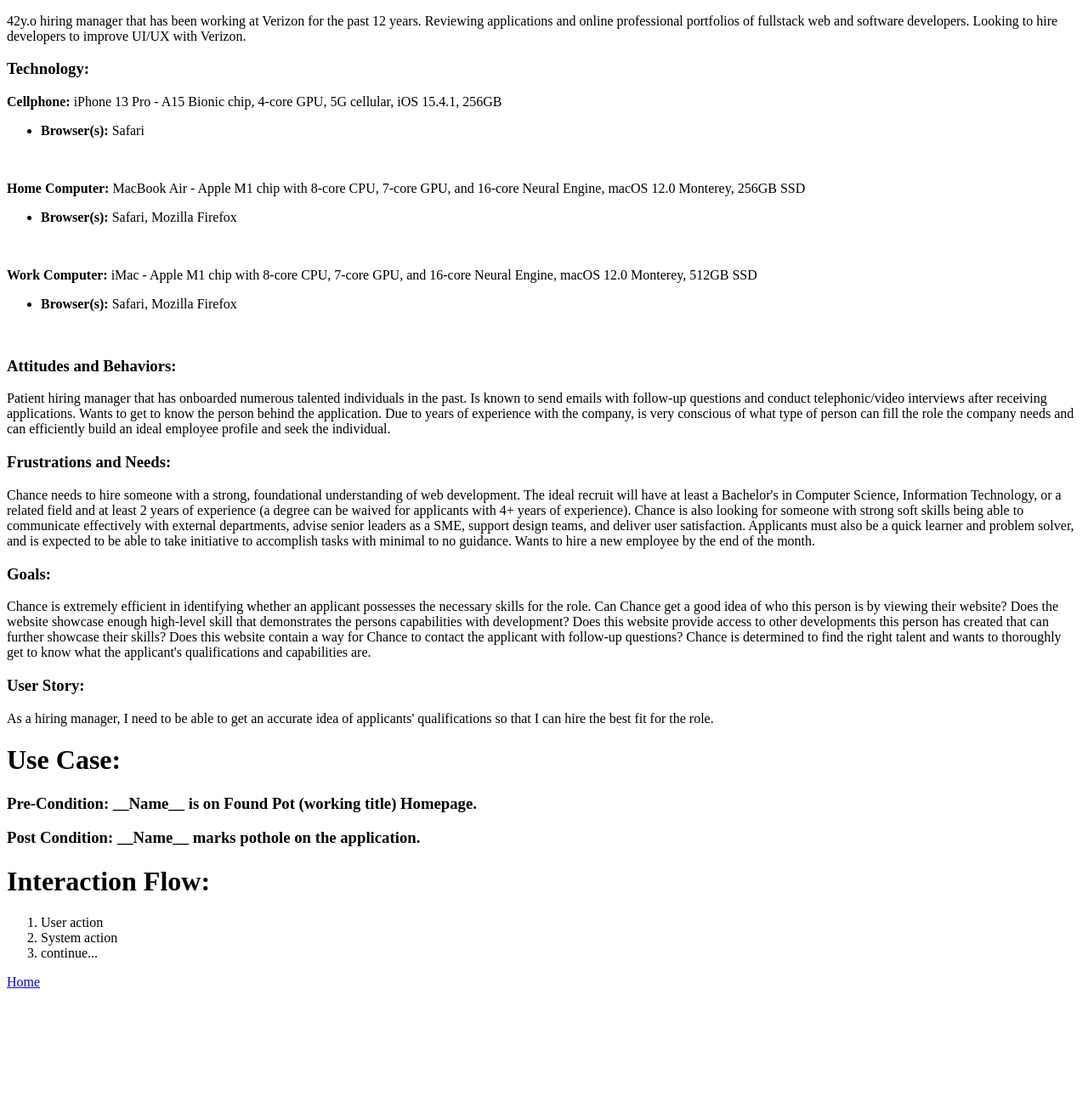
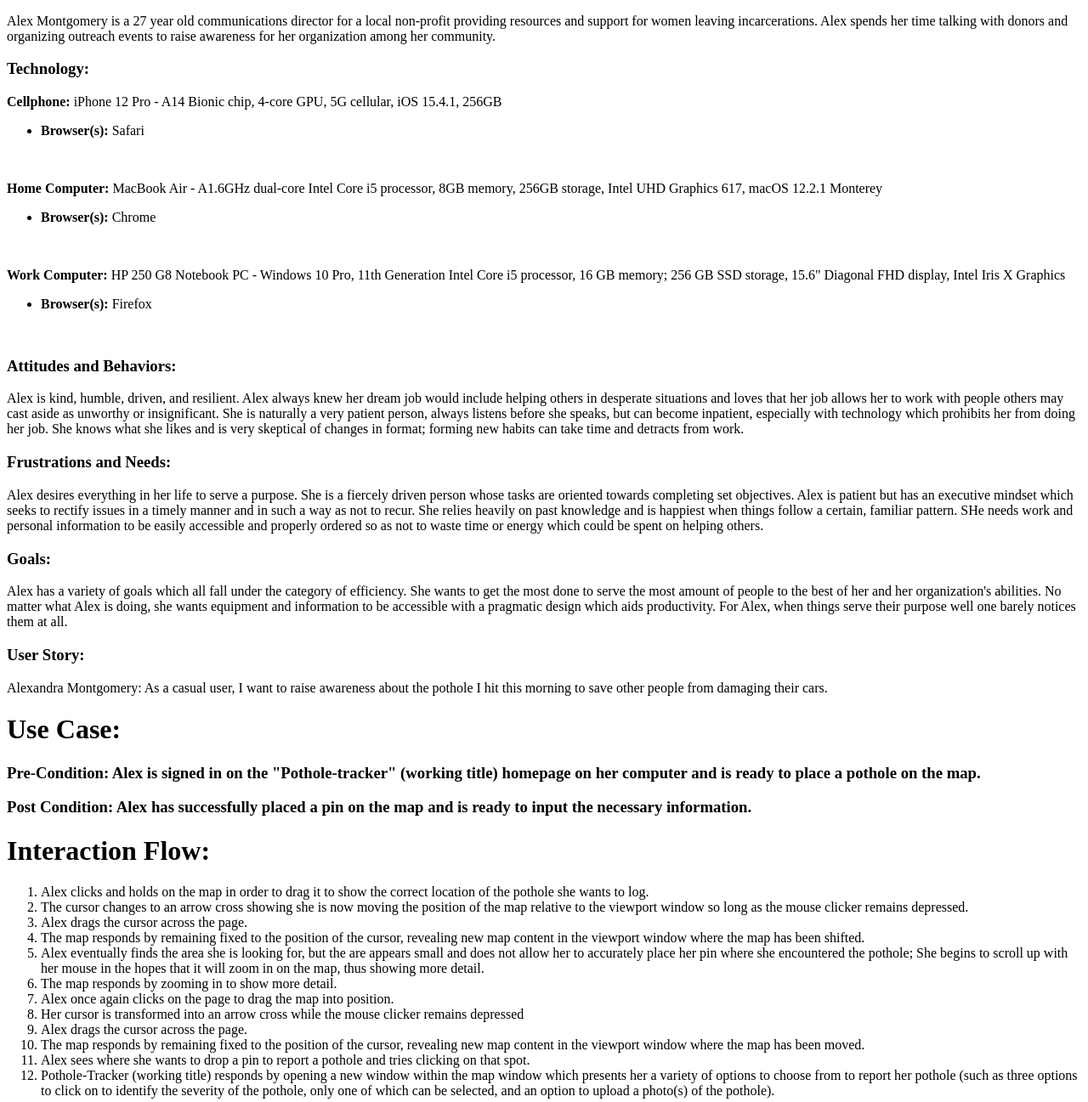
Before and after one commit to deepdive-bootcamp-team-pf/pothole-finder, a plain HTML site: page documentation/stephen-persona.html in a window 1280 px wide. Shown: the part 152-1449 px from the top of the page at 85% size. Before the commit the page ends 1333 px from the top, so only its background shows below. Drawn offline with Linux system fonts and the light colour scheme.

Commit message:
updated stephen-persona.html

```diff
--- a/documentation/stephen-persona.html
+++ b/documentation/stephen-persona.html
@@ -9,62 +9,84 @@
 <h1>Persona:</h1>
 <h2>Alexandra Montgomery</h2>
 <h3>Profession:</h3>
-<p>42y.o hiring manager that has been working at Verizon for the past 12 years. Reviewing applications and online
-    professional portfolios of fullstack web and software developers. Looking to hire developers to improve UI/UX with
-    Verizon.</p>
+<p>Alex Montgomery is a 27 year old communications director for a local non-profit providing resources and support for
+    women leaving incarcerations. Alex spends her time talking with donors and organizing outreach events to raise
+    awareness for her organization among her community.</p>
 <h3>Technology:</h3>
-<p><strong>Cellphone:</strong> iPhone 13 Pro - A15 Bionic chip, 4-core GPU, 5G cellular, iOS 15.4.1, 256GB</p>
+<p><strong>Cellphone:</strong> iPhone 12 Pro - A14 Bionic chip, 4-core GPU, 5G cellular, iOS 15.4.1, 256GB</p>
 <ul>
     <li><strong>Browser(s):</strong> Safari</li>
 </ul>
 <br>
-<p><strong>Home Computer:</strong> MacBook Air - Apple M1 chip with 8-core CPU, 7-core GPU, and 16-core Neural Engine,
-    macOS 12.0 Monterey, 256GB SSD</p>
+<p><strong>Home Computer:</strong> MacBook Air - A1.6GHz dual-core Intel Core i5 processor, 8GB memory, 256GB storage,
+    Intel UHD Graphics 617, macOS 12.2.1 Monterey</p>
 <ul>
-    <li><strong>Browser(s):</strong> Safari, Mozilla Firefox</li>
+    <li><strong>Browser(s):</strong> Chrome</li>
 </ul>
 <br>
-<p><strong>Work Computer:</strong> iMac - Apple M1 chip with 8-core CPU, 7-core GPU, and 16-core Neural Engine,
-    macOS 12.0 Monterey, 512GB SSD</p>
+<p><strong>Work Computer:</strong> HP 250 G8 Notebook PC - Windows 10 Pro, 11th Generation Intel Core i5 processor, 16
+    GB memory; 256 GB SSD storage, 15.6" Diagonal FHD display, Intel Iris X Graphics</p>
 <ul>
-    <li><strong>Browser(s):</strong> Safari, Mozilla Firefox</li>
+    <li><strong>Browser(s):</strong> Firefox</li>
 </ul>
 <br>
 <h3>Attitudes and Behaviors:</h3>
-<p>Patient hiring manager that has onboarded numerous talented individuals in the past. Is known to send emails with
-    follow-up questions and conduct telephonic/video interviews after receiving applications. Wants to get to know the
-    person behind the application. Due to years of experience with the company, is very conscious of what type of person
-    can fill the role the company needs and can efficiently build an ideal employee profile and seek the individual.</p>
+<p>Alex is kind, humble, driven, and resilient. Alex always knew her dream job would include helping others in desperate
+    situations and loves that her job allows her to work with people others may cast aside as unworthy or insignificant.
+    She is naturally a very patient person, always listens before she speaks, but can become inpatient, especially with
+    technology which prohibits her from doing her job. She knows what she likes and is very skeptical of changes in
+    format; forming new habits can take time and detracts from work.</p>
 <h3>Frustrations and Needs:</h3>
-<p>Chance needs to hire someone with a strong, foundational understanding of web development. The ideal recruit will
-    have at least a Bachelor's in Computer Science, Information Technology, or a related field and at least 2 years of
-    experience (a degree can be waived for applicants with 4+ years of experience). Chance is also looking for someone
-    with strong soft skills being able to communicate effectively with external departments, advise senior leaders as a
-    SME, support design teams, and deliver user satisfaction. Applicants must also be a quick learner and problem
-    solver, and is expected to be able to take initiative to accomplish tasks with minimal to no guidance. Wants to hire
-    a new employee by the end of the month.</p>
+<p>Alex desires everything in her life to serve a purpose. She is a fiercely driven person whose tasks are oriented towards
+    completing set objectives. Alex is patient but has an executive mindset which seeks to rectify issues in a timely
+    manner and in such a way as not to recur. She relies heavily on past knowledge and is happiest when things follow a
+    certain, familiar pattern. SHe needs work and personal information to be easily accessible and properly ordered so
+    as not to waste time or energy which could be spent on helping others.</p>
 <h3>Goals:</h3>
-<p>Chance is extremely efficient in identifying whether an applicant possesses the necessary skills for the role.
-    Can Chance get a good idea of who this person is by viewing their website? Does the website showcase enough
-    high-level skill that demonstrates the persons capabilities with development? Does this website provide access to
-    other developments this person has created that can further showcase their skills? Does this website contain a way
-    for Chance to contact the applicant with follow-up questions? Chance is determined to find the right talent and
-    wants to thoroughly get to know what the applicant's qualifications and capabilities are.</p>
+<p>Alex has a variety of goals which all fall under the category of efficiency. She wants to get the most done to serve
+    the most amount of people to the best of her and her organization's abilities. No matter what Alex is doing, she
+    wants equipment and information to be accessible with a pragmatic design which aids productivity. For Alex, when
+    things serve their purpose well one barely notices them at all.</p>
 <h3>User Story:</h3>
-<p>As a hiring manager, I need to be able to get an accurate idea of applicants' qualifications so that I can hire the
-    best fit for the role.</p>
+<p>Alexandra Montgomery: As a casual user, I want to raise awareness about the pothole I hit this morning to save other
+    people from damaging their cars.</p>
 
 <h1>Use Case:</h1>
 
-<h3>Pre-Condition: __Name__ is on Found Pot (working title) Homepage.</h3>
+<h3>Pre-Condition: Alex is signed in on the "Pothole-tracker" (working title) homepage on her computer and is ready to
+    place a pothole
+    on the map.</h3>
 
-<h3>Post Condition: __Name__ marks pothole on the application.</h3>
+<h3>Post Condition: Alex has successfully placed a pin on the map and is ready to input the necessary information.</h3>
 
 <h1>Interaction Flow:</h1>
 <ol>
-    <li>User action</li>
-    <li>System action</li>
-    <li>continue...</li>
+    <li>Alex clicks and holds on the map in order to drag it to show the correct location of the pothole she wants to
+        log.
+    </li>
+    <li>The cursor changes to an arrow cross showing she is now moving the position of the map relative to the viewport
+        window so long as the mouse clicker remains depressed.
+    </li>
+    <li>Alex drags the cursor across the page.</li>
+    <li>The map responds by remaining fixed to the position of the cursor, revealing new map content in the viewport
+        window where the map has been shifted.
+    </li>
+    <li>Alex eventually finds the area she is looking for, but the are appears small and does not allow her to
+        accurately place her pin where she encountered the pothole; She begins to scroll up with her mouse in the hopes
+        that it will zoom in on the map, thus showing more detail.
+    </li>
+    <li>The map responds by zooming in to show more detail.</li>
+    <li>Alex once again clicks on the page to drag the map into position.</li>
+    <li>Her cursor is transformed into an arrow cross while the mouse clicker remains depressed</li>
+    <li>Alex drags the cursor across the page.</li>
+    <li>The map responds by remaining fixed to the position of the cursor, revealing new map content in the viewport
+        window where the map has been moved.
+    </li>
+    <li>Alex sees where she wants to drop a pin to report a pothole and tries clicking on that spot.</li>
+    <li>Pothole-Tracker (working title) responds by opening a new window within the map window which presents her a
+        variety of options to choose from to report her pothole (such as three options to click on to identify the
+        severity of the pothole, only one of which can be selected, and an option to upload a photo(s) of the pothole).
+    </li>
 </ol>
 <p><a href="./index.html">Home</a></p>
 </body>
```
